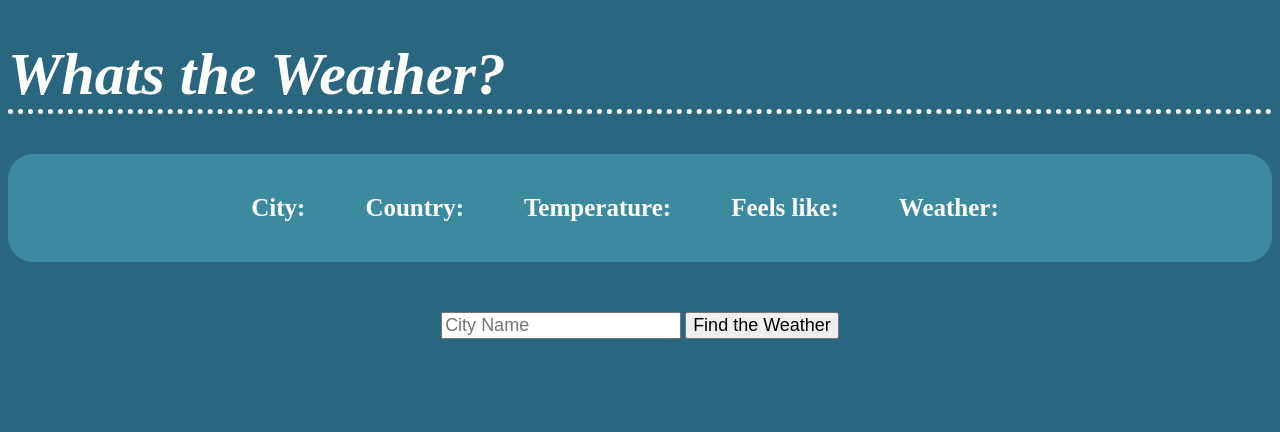
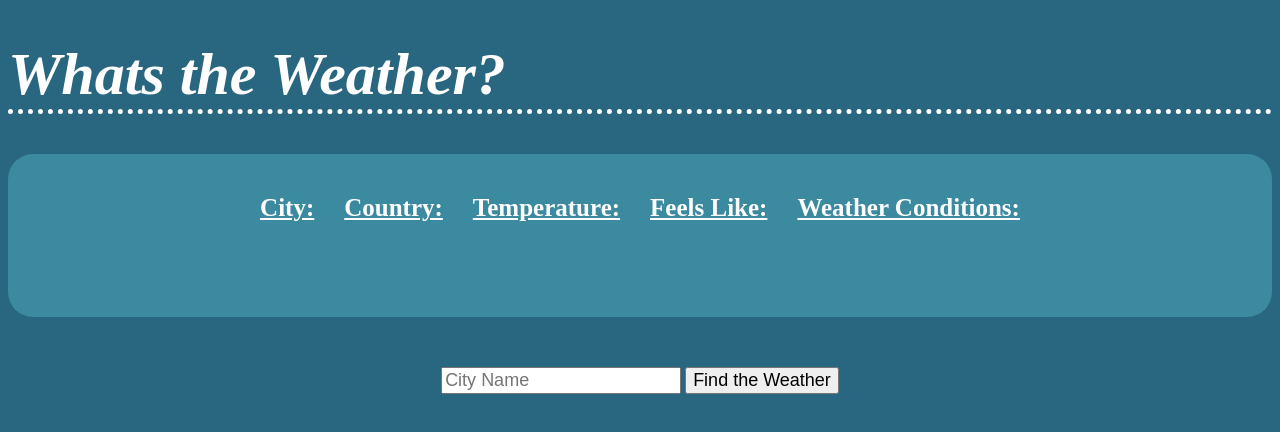
Before and after one commit to jlong4223/Weather-app-API, a plain HTML site: page index.html in a window 1280 px wide. Drawn offline with nearby package versions, Linux system fonts and the light colour scheme.

Commit message:
finished styling

```diff
--- a/index.html
+++ b/index.html
@@ -17,16 +17,26 @@
 
   <h1><em>Whats the Weather?</em></h1>
   <main>
-    <p><strong>City:</strong></p>
-    <p id="city"></p>
-    <p><strong>Country:</strong></p>
-    <p id ="country"></p>
-    <p><strong>Temperature:</strong></p>
-    <p id="temperature"></p>
-    <p><strong>Feels like:</strong></p>
-    <p id="feels"></p>
-    <p><strong>Weather:</strong></p>
-    <p id ="weather"></p>
+     <div>
+        <p class = 'words'><strong>City:</strong></p>
+        <p id="city"></p>
+    </div>
+    <div>
+        <p class = 'words'><strong>Country:</strong></p>
+        <p id ="country"></p>
+     </div>
+     <div>
+        <p class = 'words'><strong>Temperature:</strong></p>
+        <p id="temperature"></p>
+     </div>
+     <div>
+        <p class = 'words'><strong>Feels Like:</strong></p>
+        <p id="feels"></p>
+     </div>
+     <div>
+        <p class = 'words'><strong>Weather Conditions:</strong></p>
+        <p id ="weather"></p>
+     </div>
   </main>
   <form>
     <input id="search" type="text" placeholder="City Name" />
--- a/style.css
+++ b/style.css
@@ -30,7 +30,14 @@
       border-radius: 25px;
   }
 
+  section {
+      display: flex;
+      text-align: center;
+  }
 
+  .words {
+      text-decoration: underline;
+  }
 
   main p {
       /* display: inline; */
@@ -40,10 +47,10 @@
       color: white;
   }
 
-  /* h3 {
-      font-size: 25px;
-      color: white;
-  } */
+  div{
+      text-align: center;
+  }
+
   form {
       text-align: center;
   }
```
